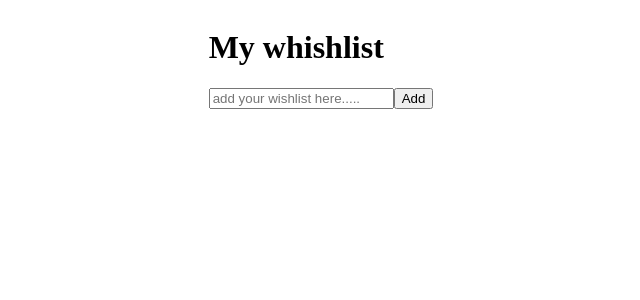
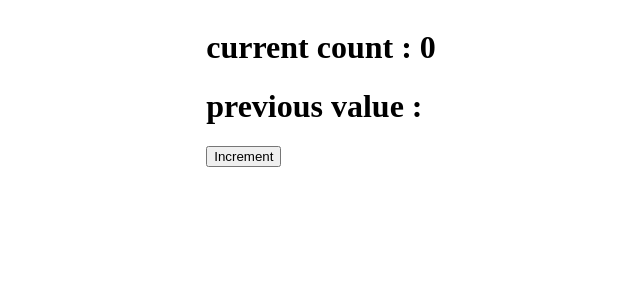
Before and after one commit to Maheshpawar01/All_Practice_Proj, a React (Vite) app in the folder React_Proj/React_with_js/: page / in a window 1280 px wide. Shown: the top 300 px of the page, without its empty margins (319-959 px from the left). Built offline with nearby package versions, Linux system fonts and the light colour scheme.

Commit message:
userefproj

```diff
--- a/React_Proj/React_with_js/src/App.jsx
+++ b/React_Proj/React_with_js/src/App.jsx
@@ -2,13 +2,15 @@ import React from "react"
 import BrandFilter from "./Components/BrandFilter"
 import AddtoCart from "./Components/AddtoCart"
 import WishlistProj from "./Components/WishlistProj"
+import UseRefProj from "./Components/UseRefProj"
 function App() {
 
   return (
     <>
     {/* <BrandFilter/> */}
     {/* <AddtoCart/> */}
-    <WishlistProj/>
+    {/* <WishlistProj/> */}
+    <UseRefProj/>
     </>
   )
 }
--- /dev/null
+++ b/React_Proj/React_with_js/src/Components/UseRefProj.jsx
@@ -0,0 +1,24 @@
+import React, { useEffect, useRef, useState } from 'react'
+
+function UseRefProj() {
+
+    const [count, setCount] = useState(0);
+    const ref = useRef()
+
+     useEffect(()=>{
+        ref.current = count;
+
+     }, [count])
+
+
+  return (
+    <div>
+        <h1>current count : {count}</h1>
+        <h1> previous value : {ref.current}</h1>
+        <button onClick={()=> setCount (count+1)}>Increment</button>
+
+    </div>
+  )
+}
+
+export default UseRefProj
```
